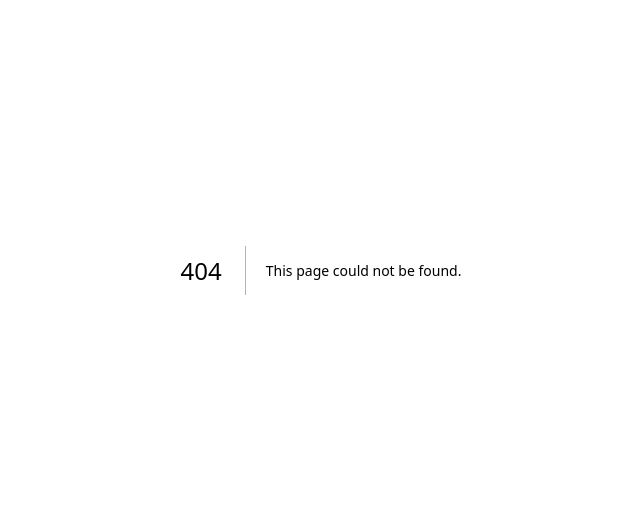
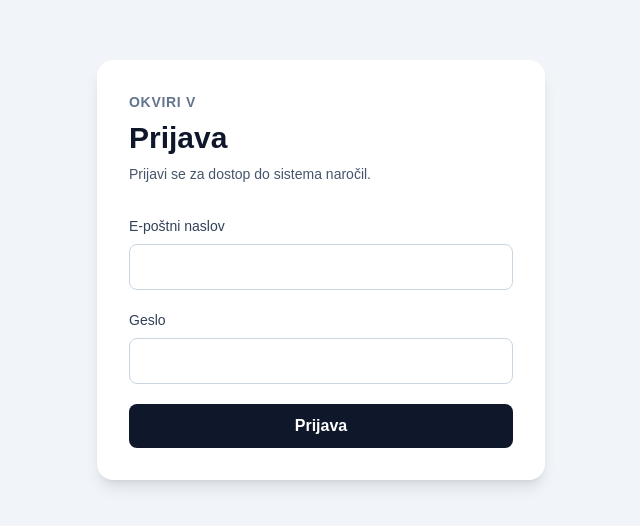
Before and after one commit to sarapetecin/Okviri-V, a Next.js app in the folder web/: page /prijava in a window 1280 px wide. Before the commit this address had no page. Shown: the part 130-656 px from the top of the page, without its empty margins (319-959 px from the left). Built offline with nearby package versions, Linux system fonts and the light colour scheme.

Commit message:
Add Supabase login page

```diff
--- /dev/null
+++ b/web/src/app/prijava/actions.ts
@@ -0,0 +1,29 @@
+"use server";
+
+import { revalidatePath } from "next/cache";
+import { redirect } from "next/navigation";
+
+import { createClient } from "@/lib/supabase/server";
+
+export async function prijava(formData: FormData) {
+  const email = formData.get("email");
+  const geslo = formData.get("geslo");
+
+  if (typeof email !== "string" || typeof geslo !== "string") {
+    redirect("/prijava?napaka=manjkajoci-podatki");
+  }
+
+  const supabase = await createClient();
+
+  const { error } = await supabase.auth.signInWithPassword({
+    email,
+    password: geslo,
+  });
+
+  if (error) {
+    redirect("/prijava?napaka=napacna-prijava");
+  }
+
+  revalidatePath("/", "layout");
+  redirect("/");
+}
--- /dev/null
+++ b/web/src/app/prijava/page.tsx
@@ -0,0 +1,94 @@
+import { prijava } from "./actions";
+
+type PrijavaPageProps = {
+  searchParams: Promise<{
+    napaka?: string;
+  }>;
+};
+
+export default async function PrijavaPage({
+  searchParams,
+}: PrijavaPageProps) {
+  const { napaka } = await searchParams;
+
+  const sporociloNapake =
+    napaka === "napacna-prijava"
+      ? "E-poštni naslov ali geslo ni pravilno."
+      : napaka === "manjkajoci-podatki"
+        ? "Vnesi e-poštni naslov in geslo."
+        : null;
+
+  return (
+    <main className="flex min-h-screen items-center justify-center bg-slate-100 px-4">
+      <section className="w-full max-w-md rounded-2xl bg-white p-8 shadow-lg">
+        <div className="mb-8">
+          <p className="mb-2 text-sm font-semibold uppercase tracking-wider text-slate-500">
+            Okviri V
+          </p>
+
+          <h1 className="text-3xl font-bold text-slate-900">
+            Prijava
+          </h1>
+
+          <p className="mt-2 text-sm text-slate-600">
+            Prijavi se za dostop do sistema naročil.
+          </p>
+        </div>
+
+        {sporociloNapake && (
+          <div
+            role="alert"
+            className="mb-6 rounded-lg border border-red-200 bg-red-50 px-4 py-3 text-sm text-red-700"
+          >
+            {sporociloNapake}
+          </div>
+        )}
+
+        <form action={prijava} className="space-y-5">
+          <div>
+            <label
+              htmlFor="email"
+              className="mb-2 block text-sm font-medium text-slate-700"
+            >
+              E-poštni naslov
+            </label>
+
+            <input
+              id="email"
+              name="email"
+              type="email"
+              autoComplete="email"
+              required
+              className="w-full rounded-lg border border-slate-300 px-3 py-2.5 text-slate-900 outline-none transition focus:border-slate-700 focus:ring-2 focus:ring-slate-200"
+            />
+          </div>
+
+          <div>
+            <label
+              htmlFor="geslo"
+              className="mb-2 block text-sm font-medium text-slate-700"
+            >
+              Geslo
+            </label>
+
+            <input
+              id="geslo"
+              name="geslo"
+              type="password"
+              autoComplete="current-password"
+              required
+              className="w-full rounded-lg border border-slate-300 px-3 py-2.5 text-slate-900 outline-none transition focus:border-slate-700 focus:ring-2 focus:ring-slate-200"
+            />
+          </div>
+
+          <button
+            type="submit"
+            className="w-full rounded-lg bg-slate-900 px-4 py-2.5 font-semibold text-white transition hover:bg-slate-700 focus:outline-none focus:ring-2 focus:ring-slate-400 focus:ring-offset-2"
+          >
+            Prijava
+          </button>
+        </form>
+      </section>
+    </main>
+  );
+}
```
